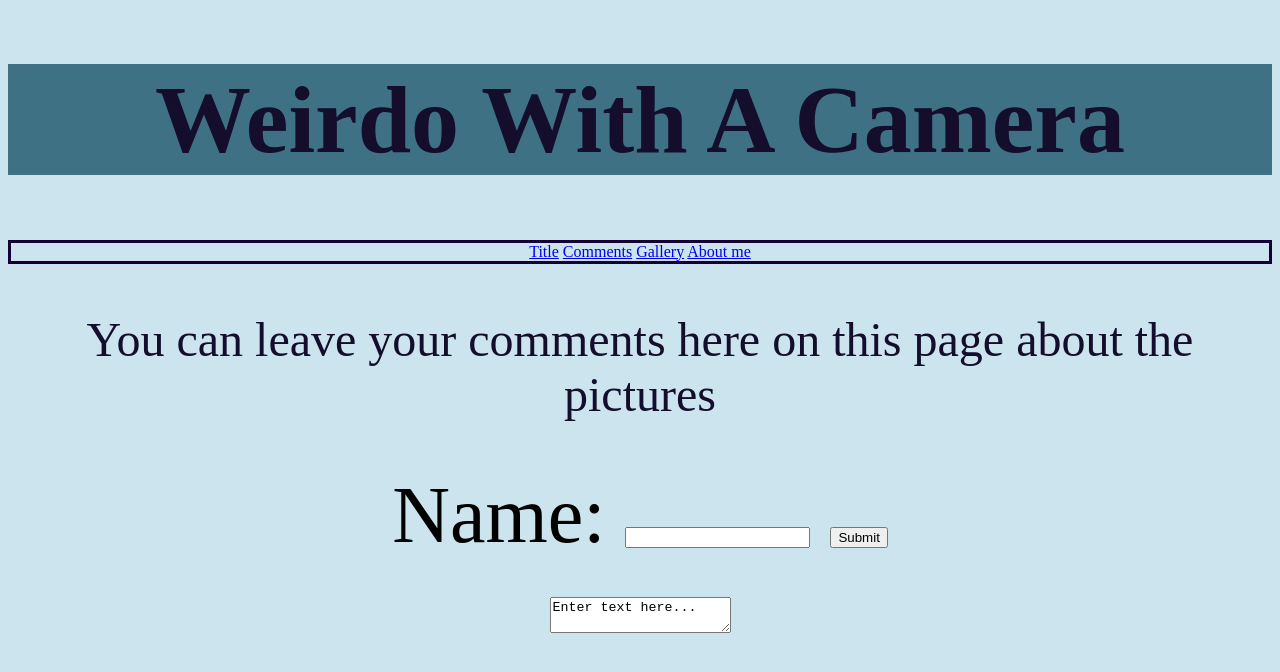
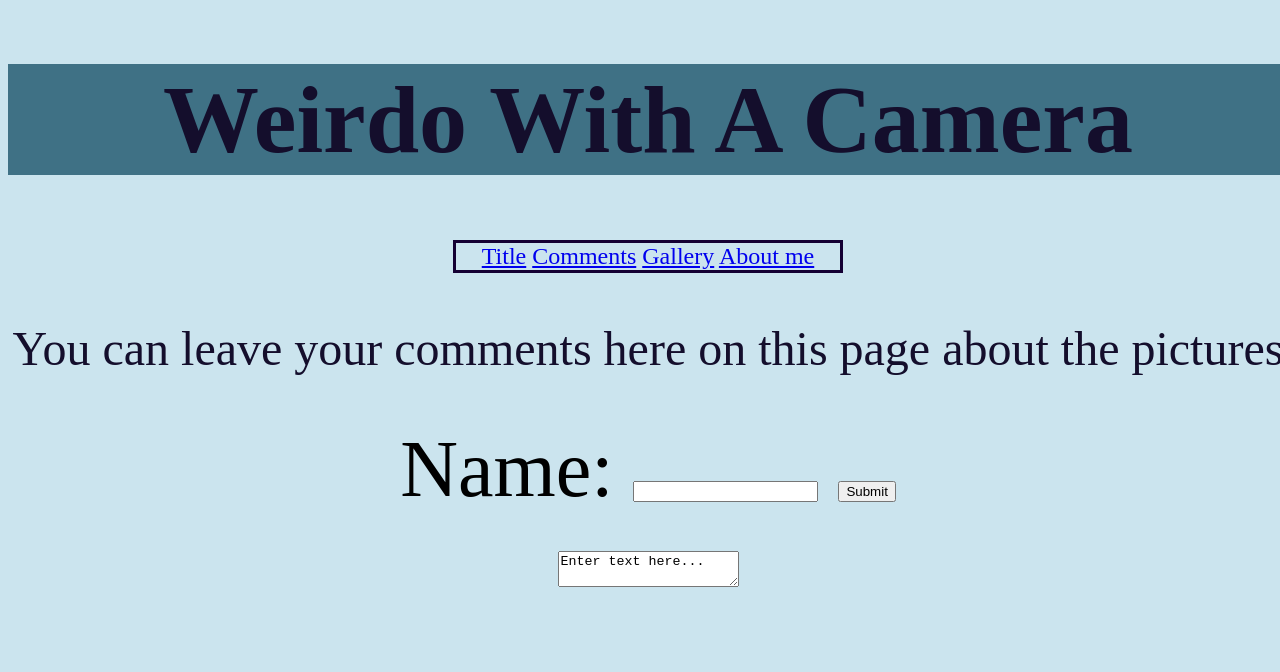
Before and after one commit to Strangechloe/MyWebsite, a plain HTML site: page comments.html in a window 1280 px wide. Drawn offline with Linux system fonts and the light colour scheme.

Commit message:
Fixed needed things

```diff
--- a/comments.html
+++ b/comments.html
@@ -13,20 +13,24 @@
  </head>
  <h1 style="font-size:600%;"> Weirdo With A Camera </h1>
  <style>
-  h1 {text-align:center;}
-  h1 {background-color:#3F7185;}
-  h1 {color:#140E2C;}
-
-  p {text-align:center;}
-  p {font-size:300%;}
-  footer {font-size:500%;}
-  footer {text-align:center;}
-  nav {color:#513AB6;
+  h1 {color:#140E2C;
+  text-align:center;
+  background-color:#3F7185;}
+  p {text-align:center;
+  font-size:300%;}
+  footer {font-size:500%;
+  text-align:center;}
+  nav {margin: auto;
+    width: 30%;
+    text-align:center;
+    font-size:150%;
+    color:#513AB6;
     border-style:solid;
-    border-color:#140033;
-    text-align:center;}
+    border-color:#140033;}
+    body {background-color:#CBE4EE;
+    width: 100%;}
  </style>
- <body style="background-color:#CBE4EE;">
+ <body>
 
   <header>
    <nav>
```
Also changed, not shown: gallery.html (+10 -4 lines), index(1).html (+8 -3 lines).
